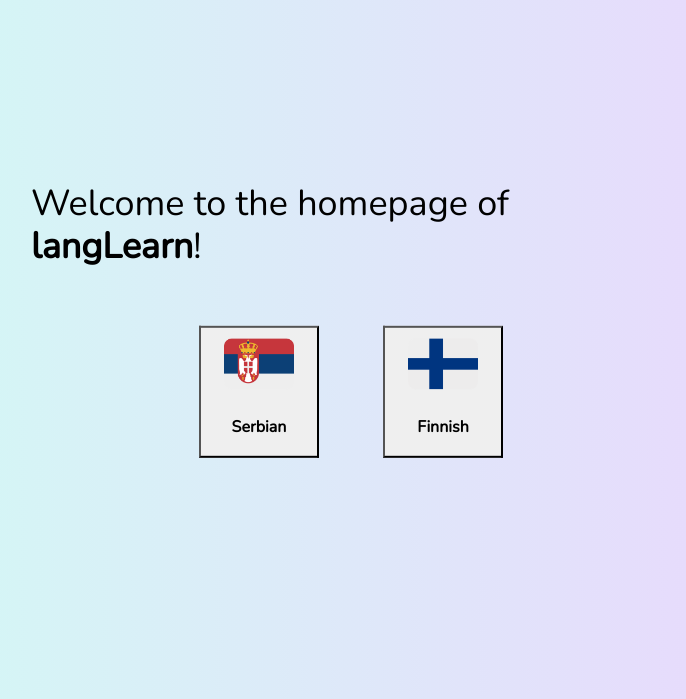
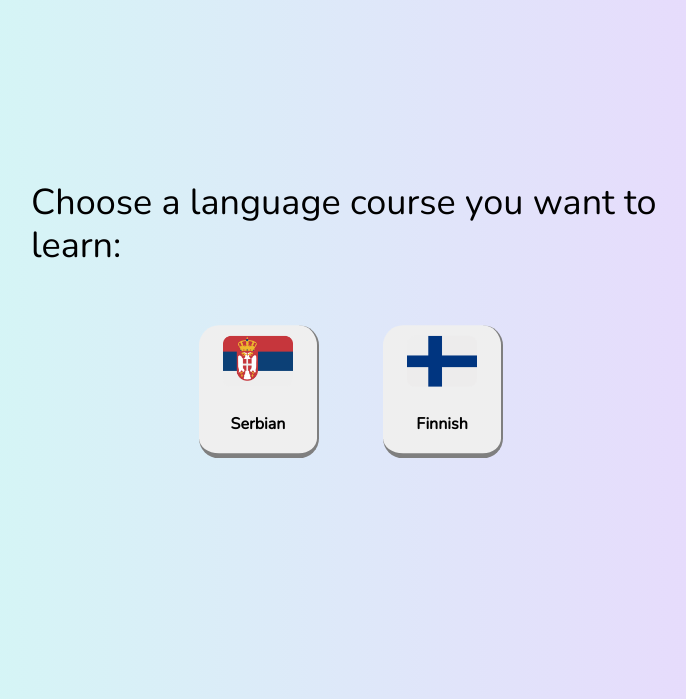
Before and after one commit to StrahinjaLukic03/lingfinity, a PHP site: page /chooseCourses.html in a window 1280 px wide. Shown: the part 80-779 px from the top of the page, without its empty margins (289-975 px from the left). Run offline with PHP 8.4, Linux system fonts and the light colour scheme; some libraries are stand-ins or nearby versions.

Commit message:
Custom buttons (read description)
To-do:
- Turn the boxShadow on HOVER in buttons from lightgray to gray in dark theme in index.js and chooseCourses.js

Updates:
- Tidied code up a bit
- Styled the buttons
- Impremented dark theme to buttons

```diff
--- a/chooseCourses.css
+++ b/chooseCourses.css
@@ -54,7 +54,6 @@
 
 .navbar ul :hover {
     text-decoration: none;
-    color: black;
 }
 
 .navbar ul li {
@@ -74,7 +73,6 @@
 }
 
 /*Hover for darkMode Bar*/
-
 #darkBar li:hover{
     background-color: rgb(36, 36, 36);
     border-radius: 15px;
@@ -157,16 +155,30 @@ input:checked + .slider:before {
 }
 
 #container {
+    margin: 0;
     padding-top: 50px;
     text-align: center;
     font-family: Nunito, Calibri;
+    color: black;
+}
+
+#container button {
+    border-radius: 20px;
+    transition: 0.3s;
+    border-width: 0px 2.5px 5px 0px;
+    border-color: lightgray;
+}
+
+#container button:hover {
+    box-shadow: 5px 4px 3px gray;
+    transition: 0.3s;
+}
+
+#container button:active {
+    background-color: lightgray;
+    transform: translateY(4px);
 }
 
 .widen {
     width: 120px;
-
 }
-
-.choose {
-    background-color: yellow;
-}
--- a/chooseCourses.html
+++ b/chooseCourses.html
@@ -30,12 +30,12 @@
 
     <div class="center">
     <div>
-        <h1 id="header">Welcome to the homepage of <b>langLearn</b>!</h1>
+        <h1 id="header">Choose a language course you want to learn:</h1>
     </div>
 
     <div id="container">
-        <a href="#" class="lang"><button type="button" class="widen" id="serbian"><img src="res/serbia.png" alt="serbia" class="flag"><p></p><p><b>Serbian</b></p></button></a>
-        <a href="#" class="lang"><button type="button" class="widen" id="finnish"><img src="res/finland.png" alt="serbia" class="flag"><p></p><p><b>Finnish</b></p></button></a>
+        <a href="#" class="lang"><button type="button" class="widen" id="serbian"><img src="res/serbia.png" alt="Serbia" class="flag"><p></p><p id="serbianname"><b>Serbian</b></p></button></a>
+        <a href="#" class="lang"><button type="button" class="widen" id="finnish"><img src="res/finland.png" alt="Finland" class="flag"><p></p><p id="finnishname"><b>Finnish</b></p></button></a>
     </div>
 </div>
 <script src="navbaranimation.js"></script>
--- a/chooseCourses.js
+++ b/chooseCourses.js
@@ -21,6 +21,12 @@ function Choice(checkbox){
 		document.getElementById("bar").id = "darkBar";
 		bullets.forEach(switchColor);
 		//buttons.forEach(buttonSwitch);
+		document.getElementById("finnish").style.backgroundColor = "black";
+		document.getElementById("serbian").style.backgroundColor = "black";
+		document.getElementById("finnishname").style.color = "white";
+		document.getElementById("serbianname").style.color = "white";
+		document.getElementById("finnish").style.borderColor = "gray";
+		document.getElementById("serbian").style.borderColor = "gray";
 	}
 
 	else{
@@ -32,6 +38,12 @@ function Choice(checkbox){
 		document.getElementById("bar").style.backgroundColor = "white";
 		bullets.forEach(switchColor);
 		//buttons.forEach(buttonSwitch);
+		document.getElementById("finnish").style.backgroundColor = "white";
+		document.getElementById("serbian").style.backgroundColor = "white";
+		document.getElementById("finnishname").style.color = "black";
+		document.getElementById("serbianname").style.color = "black";
+		document.getElementById("finnish").style.borderColor = "lightgray";
+		document.getElementById("serbian").style.borderColor = "lightgray";
 	}
 }
 
--- a/index.html
+++ b/index.html
@@ -42,7 +42,7 @@
 
 <!--Continue button-->
 
-    <a href="chooseCourses.html"><button type="button" class="" id="contButton"><b>Continue</b></button></a>
+    <a href="chooseCourses.html"><button type="button" id="contButton"><b>Continue</b></button></a>
 
 <script src="navbaranimation.js"></script>
 <script src="index.js"></script>
```
Also changed, not shown: index.js (+6 -2 lines), style.css (+9 -3 lines).
